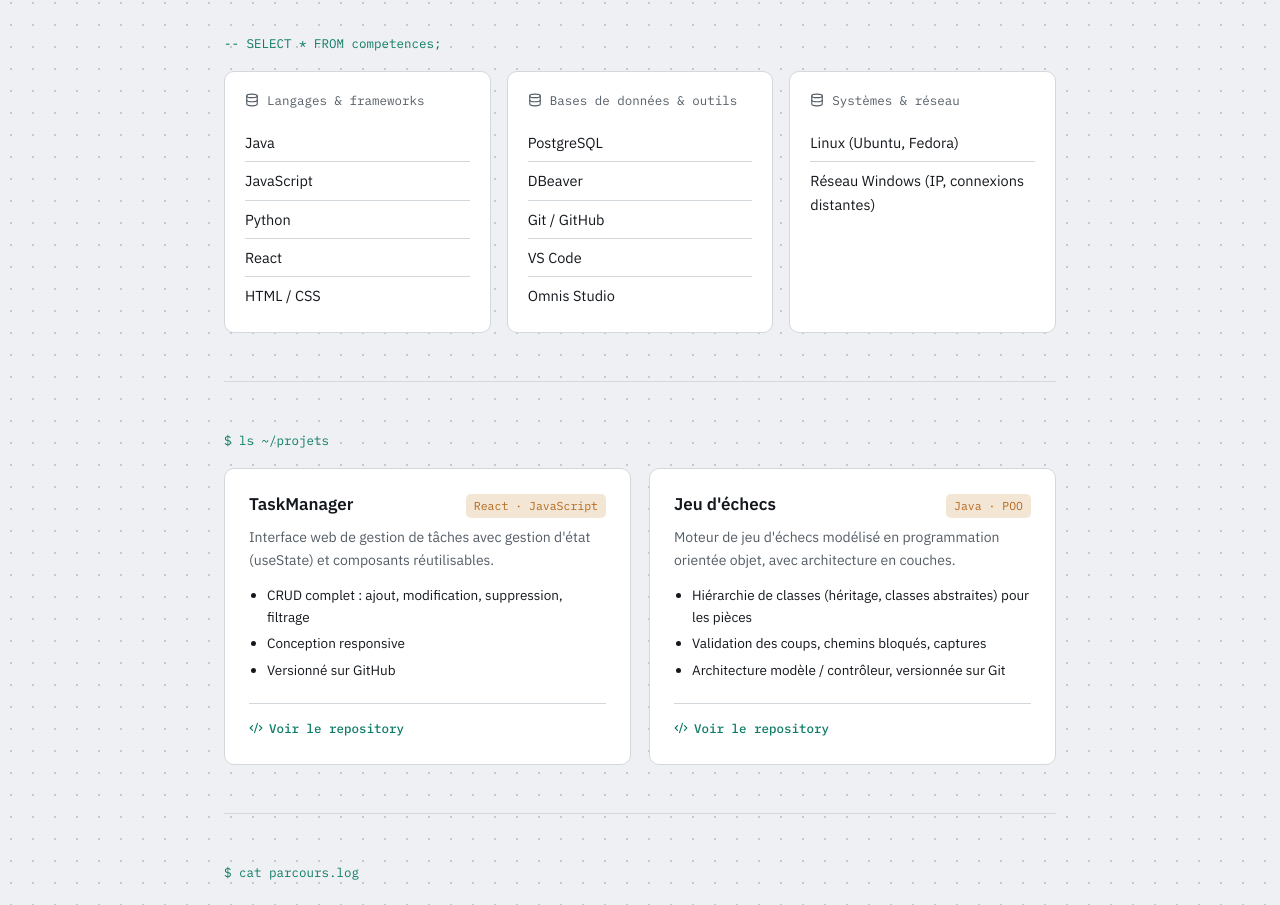
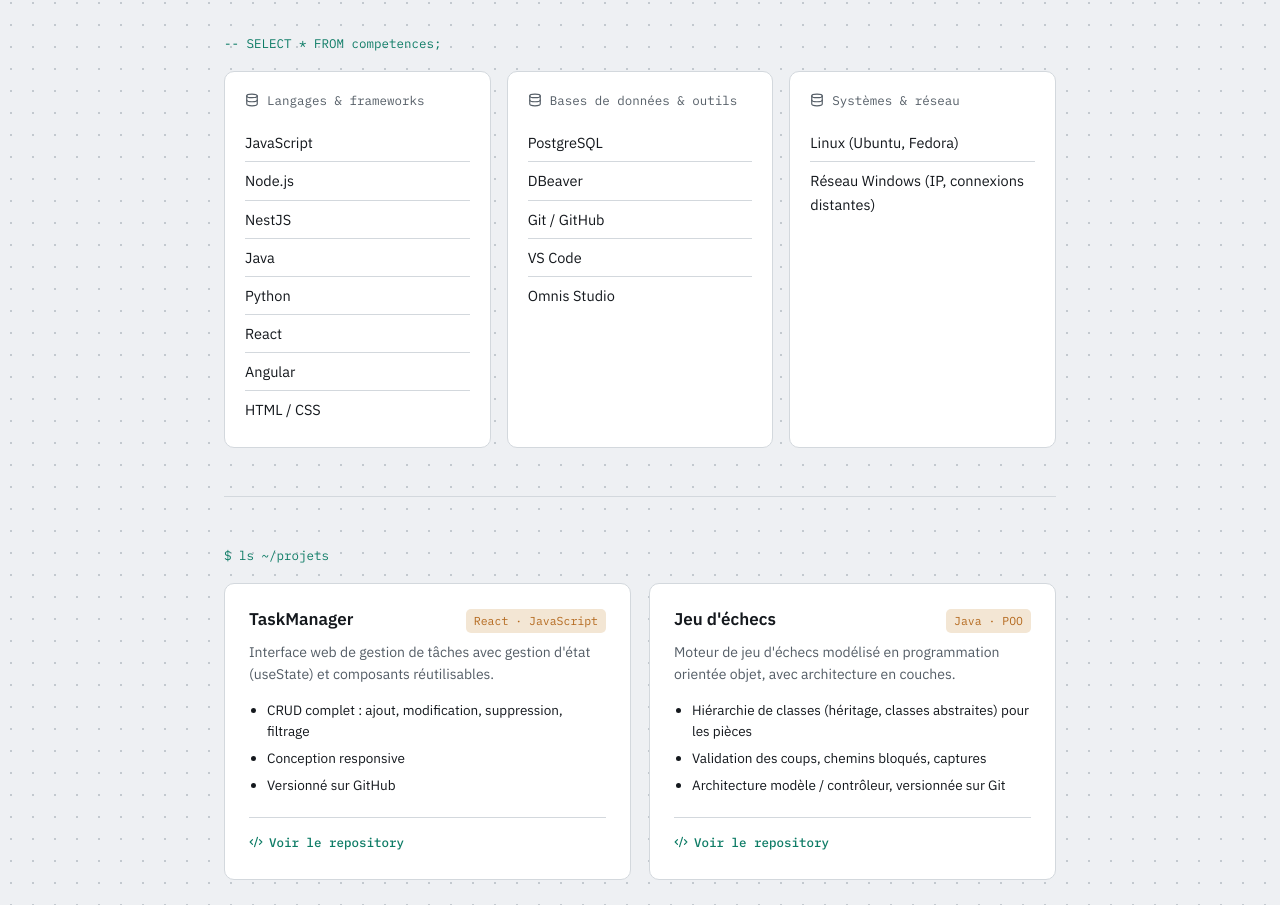
Before and after one commit to Miorena/my-portfolio, a React (Vite) app: page / in a window 1280 px wide. Shown: the part 1020-1925 px from the top of the page. Built offline with nearby package versions, Linux system fonts and the light colour scheme.

Commit message:
Add new skills to the skills section Update the skills list display

```diff
--- a/src/data.js
+++ b/src/data.js
@@ -24,7 +24,7 @@ export const SKILL_GROUPS = [
   {
     table: "langages",
     title: "Langages & frameworks",
-    items: ["Java", "JavaScript", "Python", "React", "HTML / CSS"],
+    items: ["JavaScript", "Node.js", "NestJS", "Java", "Python", "React", "Angular", "HTML / CSS"],
   },
   {
     table: "donnees",
```
